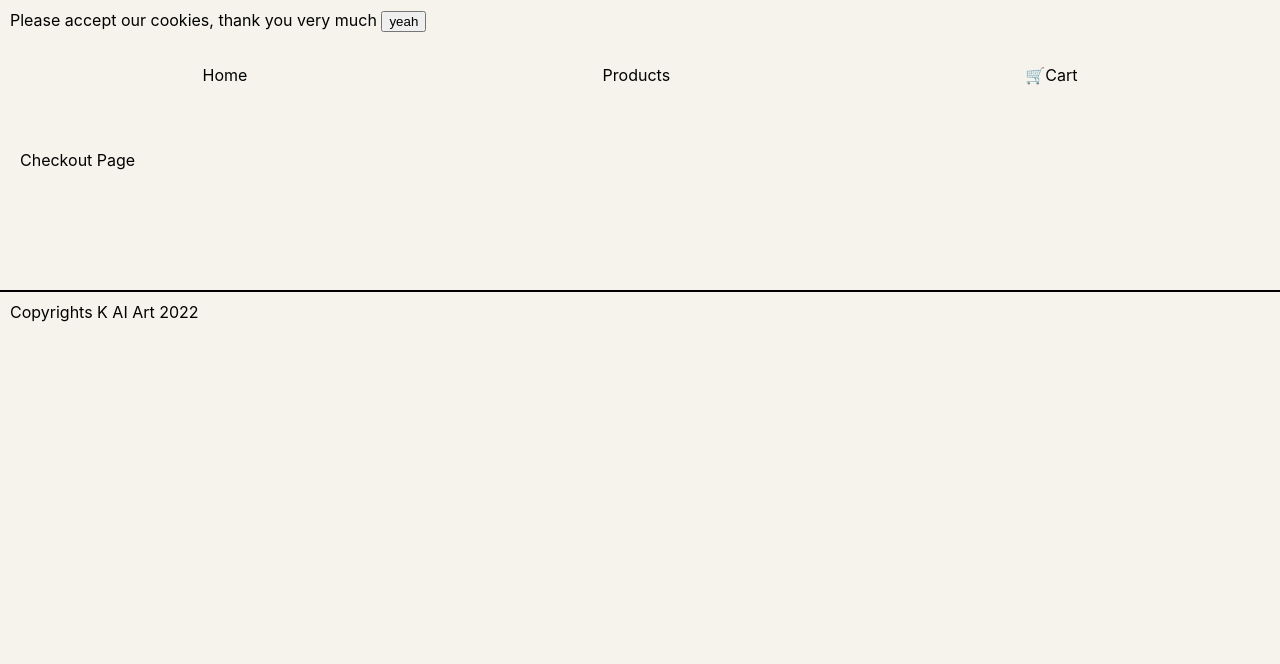
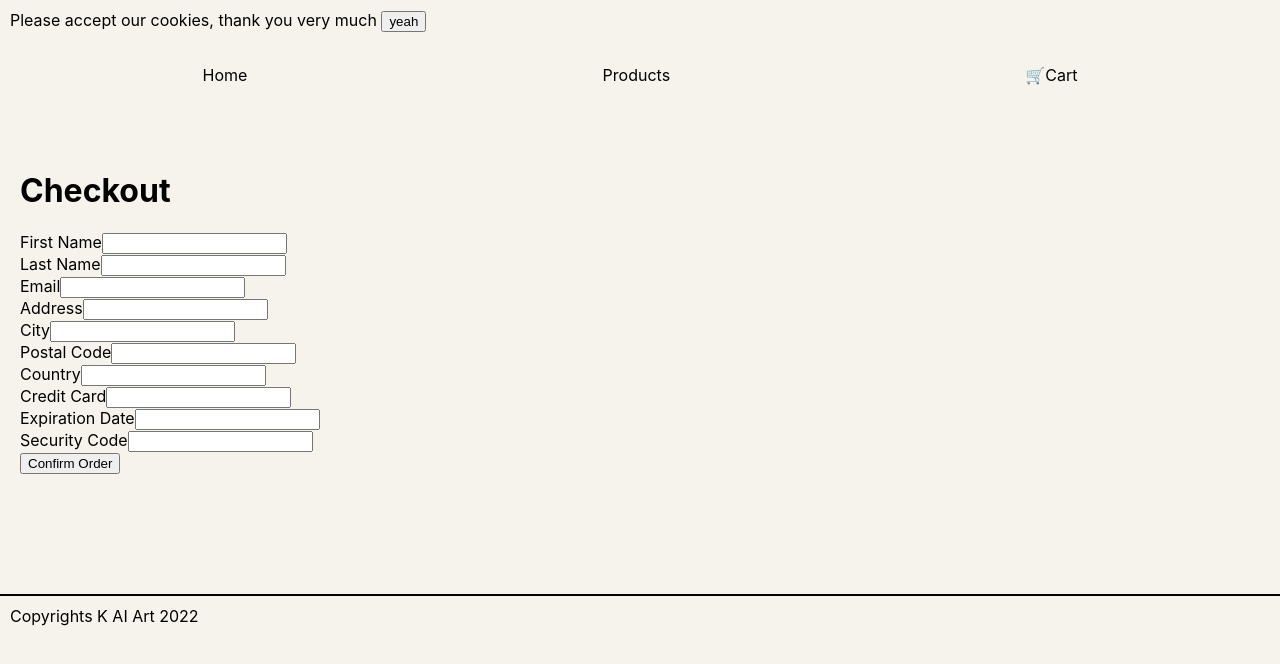
Before and after one commit to PhilippSchlechter/next-ecommerce-store, a Next.js app: page /checkoutpage in a window 1280 px wide. Shown: the top 664 px of the page. Built offline with nearby package versions, Linux system fonts and the light colour scheme.

Commit message:
Add checkout and thankyoupage, worked on cart

```diff
--- a/database/connect.js
+++ b/database/connect.js
@@ -12,8 +12,8 @@ export async function getProducts() {
   return products;
 }
 export async function getProductById(id) {
-  const products = await sql`
+  const [product] = await sql`
   SELECT * FROM products WHERE id = ${id}
   `;
-  return products[0];
+  return product;
 }
--- a/pages/checkoutpage.js
+++ b/pages/checkoutpage.js
@@ -1,13 +1,150 @@
 import Head from 'next/head';
+import { useState } from 'react';
 
 export default function CheckoutPage() {
+  const [firstNameInput, setFirstNameInput] = useState('');
+  const [lastNameInput, setLastNameInput] = useState('');
+  const [emailInput, setEmailInput] = useState('');
+  const [adressInput, setAdressInput] = useState('');
+  const [cityInput, setCityInput] = useState('');
+  const [postalCodeInput, setPostalCodeInput] = useState('');
+  const [countryInput, setCountryInput] = useState('');
+  const [creditCardInput, setCreditCardInput] = useState('');
+  const [expirationDateInput, setExpirationDateInput] = useState('');
+  const [securityCodeInput, setSecurityCodeInput] = useState('');
+
   return (
     <>
       <Head>
-        <title>Thank You Dear Customer</title>
+        <title>Checkout Page</title>
         <meta name="description" content="Checkout Page" />
       </Head>
-      Checkout Page
+      <h1>Checkout</h1>
+      <div>
+        <form method="POST" action="/thankyoupage">
+          <label>
+            First Name
+            <input
+              data-test-id="checkout-first-name"
+              value={firstNameInput}
+              required
+              onChange={(event) => {
+                setFirstNameInput(event.currentTarget.value);
+              }}
+            />
+          </label>
+          <br />
+          <label>
+            Last Name
+            <input
+              data-test-id="checkout-last-name"
+              value={lastNameInput}
+              required
+              onChange={(event) => {
+                setLastNameInput(event.currentTarget.value);
+              }}
+            />
+          </label>
+          <br />
+          <label>
+            Email
+            <input
+              data-test-id="checkout-email"
+              value={emailInput}
+              required
+              onChange={(event) => {
+                setEmailInput(event.currentTarget.value);
+              }}
+            />
+          </label>
+          <br />
+          <label>
+            Address
+            <input
+              data-test-id="checkout-address"
+              value={adressInput}
+              required
+              onChange={(event) => {
+                setAdressInput(event.currentTarget.value);
+              }}
+            />
+          </label>
+          <br />
+          <label>
+            City
+            <input
+              data-test-id="checkout-city"
+              value={cityInput}
+              required
+              onChange={(event) => {
+                setCityInput(event.currentTarget.value);
+              }}
+            />
+          </label>
+          <br />
+          <label>
+            Postal Code
+            <input
+              data-test-id="checkout-postal-code"
+              value={postalCodeInput}
+              required
+              onChange={(event) => {
+                setPostalCodeInput(event.currentTarget.value);
+              }}
+            />
+          </label>
+          <br />
+          <label>
+            Country
+            <input
+              data-test-id="checkout-country"
+              value={countryInput}
+              required
+              onChange={(event) => {
+                setCountryInput(event.currentTarget.value);
+              }}
+            />
+          </label>
+          <br />
+          <label>
+            Credit Card
+            <input
+              data-test-id="checkout-credit-card"
+              value={creditCardInput}
+              required
+              onChange={(event) => {
+                setCreditCardInput(event.currentTarget.value);
+              }}
+            />
+          </label>
+          <br />
+          <label>
+            Expiration Date
+            <input
+              data-test-id="checkout-expiration-date"
+              value={expirationDateInput}
+              required
+              onChange={(event) => {
+                setExpirationDateInput(event.currentTarget.value);
+              }}
+            />
+          </label>
+          <br />
+          <label>
+            Security Code
+            <input
+              data-test-id="checkout-security-code"
+              value={securityCodeInput}
+              required
+              onChange={(event) => {
+                setSecurityCodeInput(event.currentTarget.value);
+              }}
+            />
+          </label>
+          <br />
+          <button data-test-id="checkout-confirm-order">Confirm Order</button>
+        </form>
+      </div>
     </>
   );
 }
--- a/pages/thankyoupage.js
+++ b/pages/thankyoupage.js
@@ -4,10 +4,10 @@ export default function ThankYouPage() {
   return (
     <>
       <Head>
-        <title>Thank You Dear Customer</title>
+        <title>Thank yoou for your order</title>
         <meta name="description" content="Thank You Page" />
       </Head>
-      Thank You Dear Customer
+      <h1>Thank You Dear Customer</h1>
     </>
   );
 }
```
Also changed, not shown: database/products.js (+13 -0 lines), pages/cartpage.js (+42 -7 lines), pages/products/[productId].js (+48 -36 lines).
